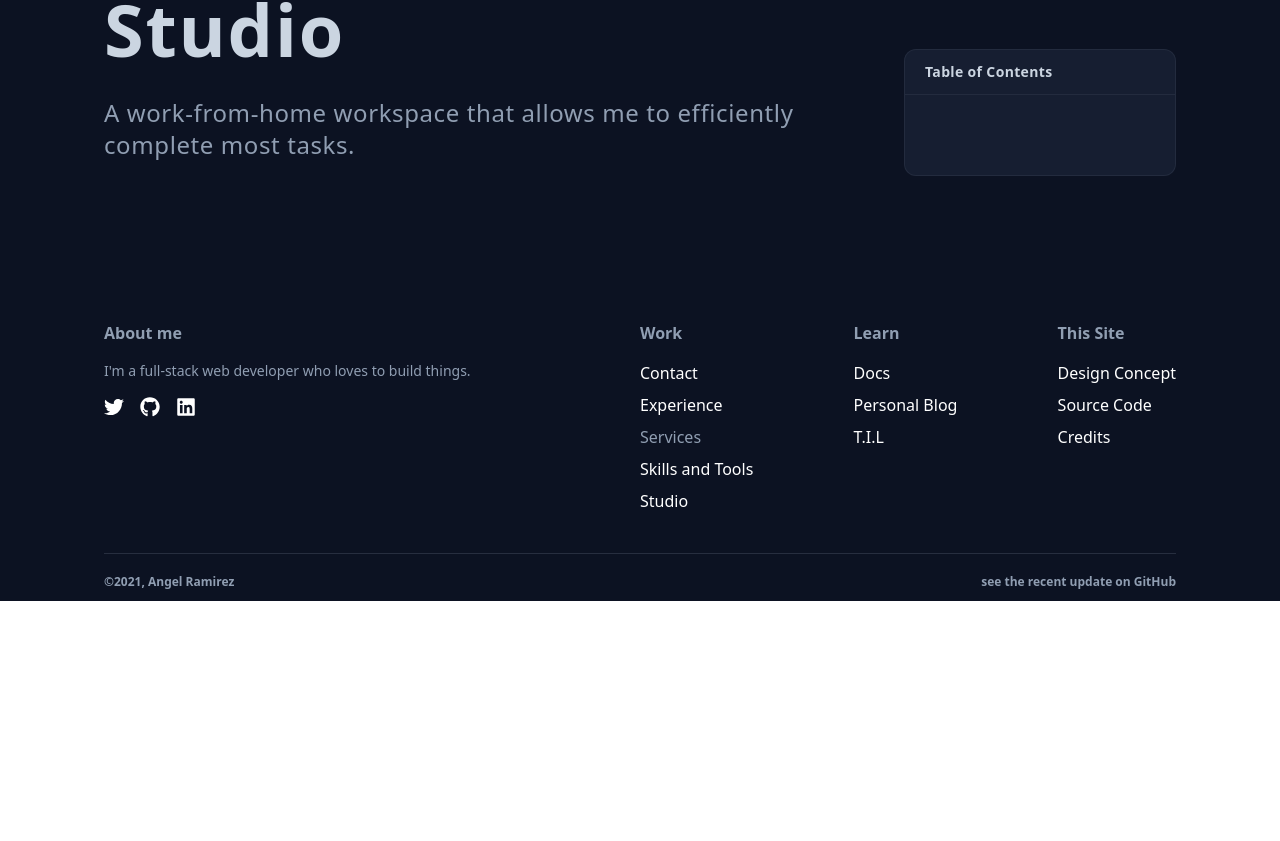
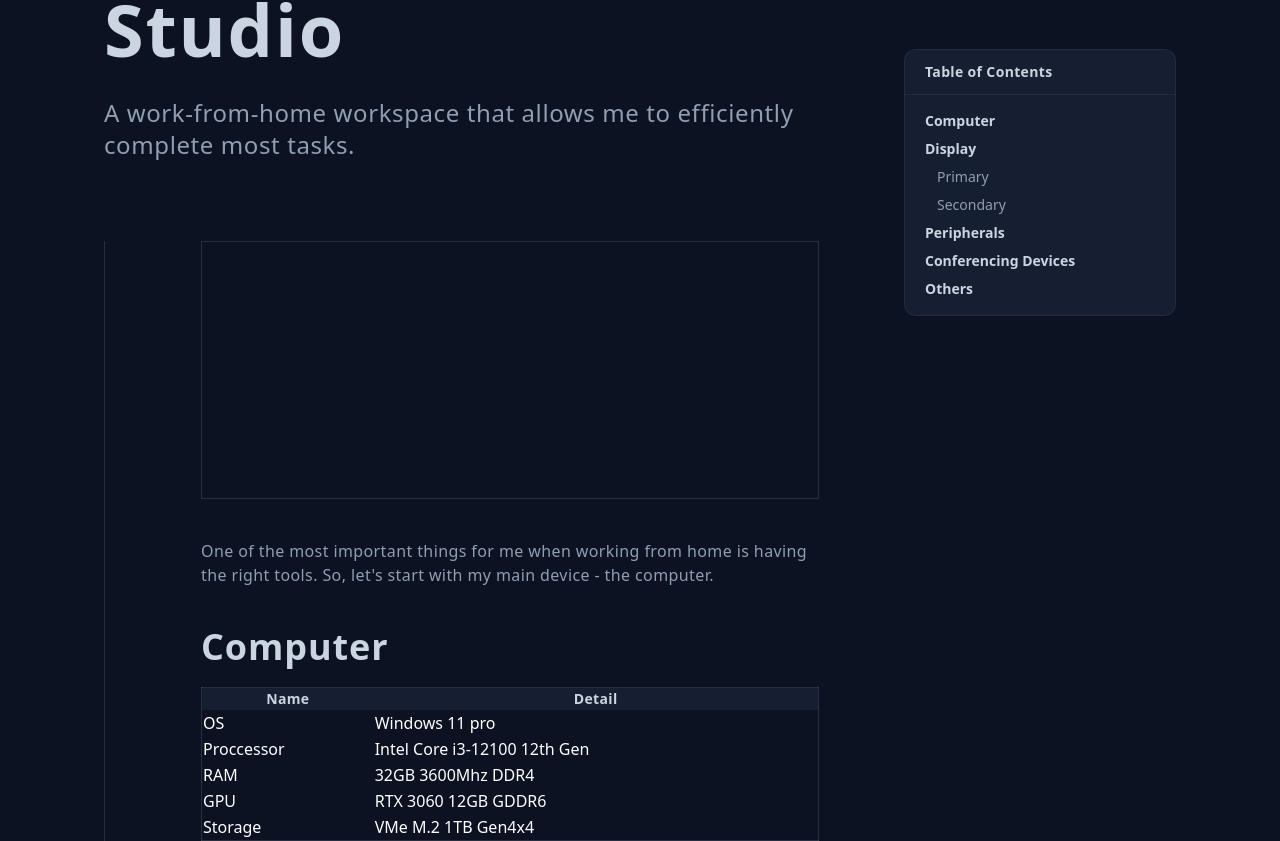
Before and after one commit to ImJars/Development-full-coding, a React (Vite) app: page /studio in a window 1280 px wide. Shown: the part 199-1040 px from the top of the page. Before the commit the page ends 800 px from the top, so only its background shows below. Built offline with nearby package versions, Linux system fonts and the light colour scheme.

Commit message:
Update studio.jsx

```diff
--- a/src/studio.jsx
+++ b/src/studio.jsx
@@ -1,55 +1,98 @@
-import React from 'react'
-import IndexStudio from './components/studio/indexStudio'
-import Wraped from './components/wraped'
-import Footer from './footer'
+import React from "react";
+import IndexStudio from "./components/studio/indexStudio";
+import Wraped from "./components/wraped";
+import Footer from "./footer";
 
 function Studio() {
   return (
     <>
-        <section
-            className='bg-primary w-full h-screen text-white'
-        >
+      <section className="bg-primary w-full h-full text-white">
         <Wraped>
+          <div className="pb-20">
+            <h1 className="text-text-blue text-2xl tracking-wide pt-40 font-bold">
+              Work
+            </h1>
+            <h2 className="text-text-white-gray text-7xl font-bold tracking-wide">
+              Studio
+            </h2>
+            <h3 className="w-2/3 text-text-general text-2xl tracking-wide mt-8">
+              A work-from-home workspace that allows me to efficiently complete
+              most tasks.
+            </h3>
+          </div>
+          <div className="flex justify-between">
+            <div className="w-2/3">
+              <div className="border-l pl-24 border-text-general border-opacity-20 pb-96">
+                <div>
+                  <div className="border p-32 border-text-general border-opacity-20 mb-10" />
+                  <p className="text-text-general tracking-wide">
+                    One of the most important things for me when working from
+                    home is having the right tools. So, let's start with my main
+                    device - the computer.
+                  </p>
+                </div>
                 <div
-                    className='pb-20'
+                    className="mt-10"
                 >
                     <h1
-                        className='text-text-blue text-2xl tracking-wide pt-40 font-bold'
+                        className="text-4xl font-bold text-text-white-gray tracking-wide mb-5"
                     >
-                        Work
+                        Computer
                     </h1>
-                    <h2
-                        className='text-text-white-gray text-7xl font-bold tracking-wide'
+                  <table
+                    className="w-full table-auto border-collapse border border-text-general border-opacity-20"
                   >
-                        Studio
-                    </h2>
-                    <h3
-                        className='w-2/3 text-text-general text-2xl tracking-wide mt-8'
+                    <thead
+                        className="bg-table-color text-text-white-gray text-sm font-bold tracking-wide"
                     >
-                        A work-from-home workspace that allows me to efficiently complete most tasks.
-                    </h3>
+                      <tr>
+                        <th>Name</th>
+                        <th>Detail</th>
+                      </tr>
+                    </thead>
+                    <tbody>
+                      <tr>
+                        <td>OS</td>
+                        <td>Windows 11 pro</td>
+                      </tr>
+                      <tr>
+                        <td>Proccessor</td>
+                        <td>Intel Core i3-12100 12th Gen</td>
+                      </tr>
+                      <tr>
+                        <td>RAM</td>
+                        <td>32GB 3600Mhz DDR4</td>
+                      </tr>
+                      <tr>
+                        <td>GPU</td>
+                        <td>RTX 3060 12GB GDDR6</td>
+                      </tr>
+                      <tr>
+                        <td>Storage</td>
+                        <td>VMe M.2 1TB Gen4x4</td>
+                      </tr>
+                    </tbody>
+                  </table>
                 </div>
-                <div
-                    className='flex justify-between'
-                >
-                    <div
-                        className='w-2/3'
-                    >
-
+              </div>
             </div>
             <IndexStudio
-
+              subtitle_1={"Computer"}
+              subtitle_2={"Display"}
+              description_1={"Primary"}
+              description_2={"Secondary"}
+              subtitle_3={"Peripherals"}
+              subtitle_4={"Conferencing Devices"}
+              subtitle_5={"Others"}
             />
           </div>
-                <div
-                    className='mt-20'
-                >
+          <div className="mt-20">
             <Footer />
           </div>
         </Wraped>
       </section>
     </>
-  )
+  );
 }
 
-export default Studio
+export default Studio;
```
Lines whose indentation alone changed are shown as unchanged.
